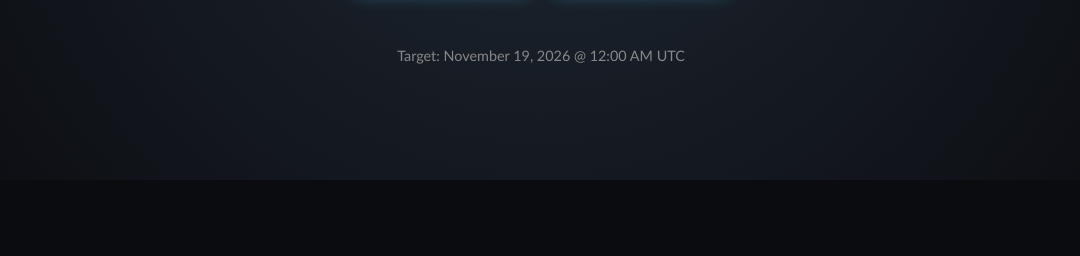
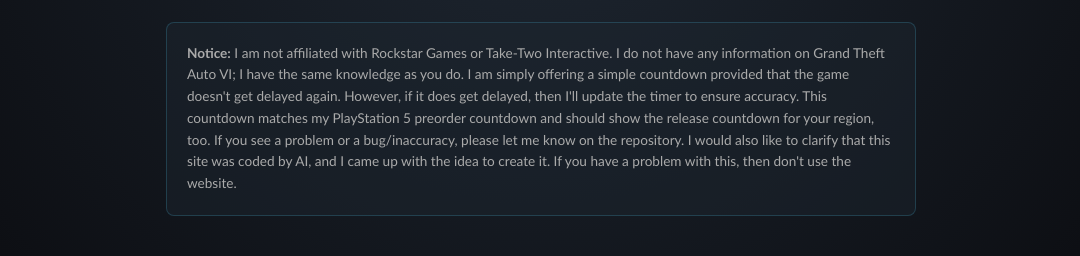
Before and after one commit to maximumoverdrive977/GTA6countdown, a plain HTML site: page index.html in a window 1280 px wide. Shown: the part 620-876 px from the top of the page, without its empty margins (99-1179 px from the left). Before the commit the page ends 800 px from the top, so only its background shows below. Drawn offline with Linux system fonts and the light colour scheme.

Commit message:
Modify footer styles and add disclaimer section
Updated footer styles and added a disclaimer box with information regarding the countdown.

```diff
--- a/index.html
+++ b/index.html
@@ -12,8 +12,10 @@
             flex-direction: column;
             align-items: center;
             justify-content: center;
-            height: 100vh;
+            min-height: 100vh; /* Changed to min-height to accommodate the disclaimer text */
             margin: 0;
+            padding: 40px 20px; /* Added padding for better mobile viewing */
+            box-sizing: border-box;
             background-image: radial-gradient(circle at center, #1f2833 0%, #0b0c10 100%);
         }
         h1 {
@@ -63,7 +65,20 @@
         .footer {
             margin-top: 50px;
             color: #888;
-            font-size: 0.9rem;
+            font-size: 1rem;
+            text-align: center;
+            max-width: 750px; /* Prevents text from stretching too wide on desktop */
+            line-height: 1.6;
+        }
+        .disclaimer-box {
+            margin-top: 25px;
+            padding: 20px;
+            border: 1px solid rgba(76, 201, 240, 0.2);
+            border-radius: 8px;
+            background: rgba(31, 40, 51, 0.4);
+            font-size: 0.85rem;
+            color: #aaa;
+            text-align: left;
         }
         /* Extra smaller boxes for months/weeks */
         .extra-wrapper {
@@ -123,6 +138,9 @@
 
     <div class="footer">
         Target: November 19, 2026 @ 12:00 AM UTC
+        <div class="disclaimer-box">
+            <strong>Notice:</strong> I am not affiliated with Rockstar Games or Take-Two Interactive. I do not have any information on Grand Theft Auto VI; I have the same knowledge as you do. I am simply offering a simple countdown provided that the game doesn't get delayed again. However, if it does get delayed, then I'll update the timer to ensure accuracy. This countdown matches my PlayStation 5 preorder countdown and should show the release countdown for your region, too. If you see a problem or a bug/inaccuracy, please let me know on the repository. I would also like to clarify that this site was coded by AI, and I came up with the idea to create it. If you have a problem with this, then don't use the website.
+        </div>
     </div>
 
     <script>
```
